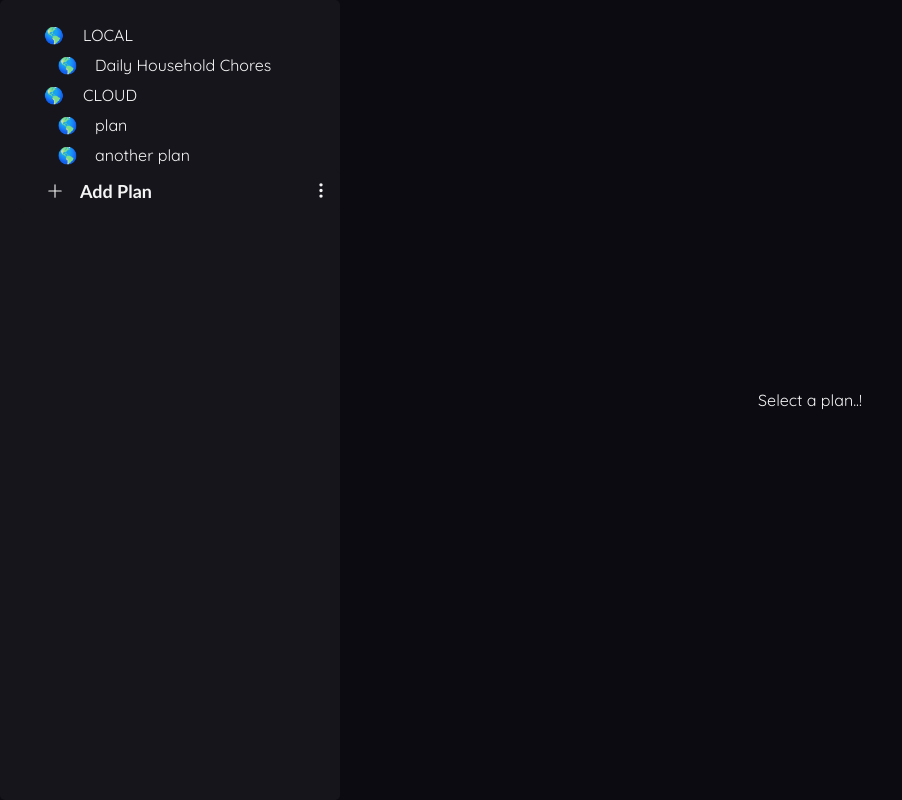
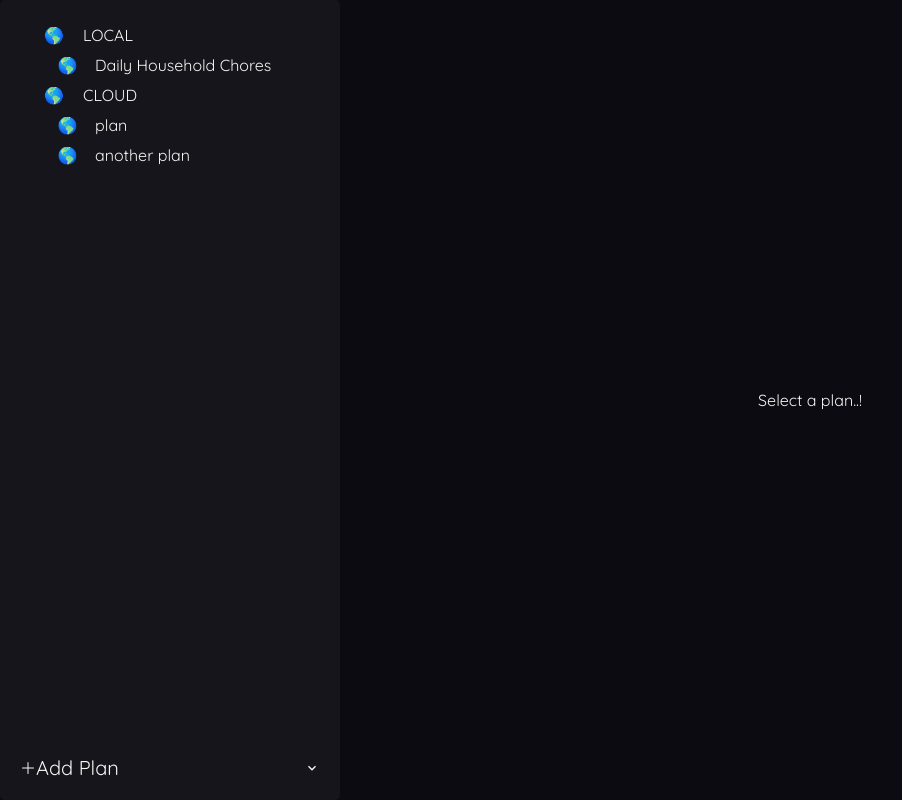
Before and after one commit to xk2102/rhoam-tasks, a React (Create React App) app: page / in a window 1280 px wide. Shown: the whole page, without its empty margins (0-902 px from the left). Built offline with nearby package versions, Linux system fonts and the light colour scheme.

Commit message:
added addPlan

```diff
--- /dev/null
+++ b/src/components/AddPlan.module.css
@@ -0,0 +1,152 @@
+.addPlan {
+  /* BORDER */
+  /* border: 2px solid; */
+  border-radius: 5px;
+  /* SIZE */
+  /* width: 100%; */
+  /* DISPLAY */
+  display: flex;
+  flex-direction: column;
+  justify-content: center;
+  align-items: center;
+  /* MARGIN, PADDING */
+  /* padding: 10px; */
+}
+
+.addPlan > .header {
+  /* BORDER */
+  /* border: 2px solid; */
+  border-radius: 5px;
+  /* DISPLAY */
+  display: flex;
+  flex-direction: row;
+  justify-content: space-between;
+  /* SIZE */
+  width: 100%;
+}
+
+.addPlan > .header > .image {
+  /* BORDER */
+  /* border: 2px solid; */
+  border-radius: 5px;
+  /* DISPLAY */
+  display: flex;
+  flex-direction: column;
+  justify-content: center;
+  align-items: center;
+  /* FONTS */
+  /* font-size: 20px; */
+}
+
+.addPlan > .header > .label {
+  flex: 1;
+  /* BORDER */
+  /* border: 2px solid; */
+  border-radius: 5px;
+  /* DISPLAY */
+  display: flex;
+  flex-direction: column;
+  justify-content: center;
+  /* align-items: center; */
+  /* FONTS */
+  font-size: 20px;
+}
+
+.addPlan > .content {
+  /* BORDER */
+  /* border: 2px solid; */
+  border-radius: 5px;
+  /* DISPLAY */
+  display: flex;
+  flex-direction: column;
+  justify-content: center;
+  /* align-items: center; */
+  /* SIZE */
+  width: 100%;
+}
+
+.addPlan > .content > .colors {
+  /* BORDER */
+  /* border: 2px solid; */
+  border-radius: 5px;
+  /* DISPLAY */
+  display: flex;
+  flex-direction: row;
+  justify-content: flex-start;
+  align-items: center;
+  /* MARGIN, PADDING */
+  padding: 20px;
+  flex-wrap: wrap;
+}
+
+.addPlan > .content > .colors > .color {
+  /* SIZE */
+  height: 20px;
+  width: 20px;
+  /* BORDER */
+  /* border: 2px solid; */
+  border-radius: 10px;
+  /* MARGIN, PADDING */
+  margin-right: 2px;
+}
+.addPlan > .content > .colors > .color.selected {
+  /* BORDER */
+  border: 2px solid;
+}
+
+.addPlan > .content > form {
+  /* DISPLAY */
+  display: flex;
+  /* MARGIN, PADDING */
+  padding: 10px;
+}
+
+.addPlan > .content > form > input {
+  /* SIZE */
+  width: 100%;
+  /* COLORS */
+  background-color: #0b0b11;
+  color: inherit;
+  /* FONTS */
+  font-family: inherit;
+  font-weight: 500;
+  font-size: 16px;
+  /* BORDER */
+  border: 2px solid #15151b;
+  border-radius: 5px;
+  /* MARGIN, PADDING */
+  padding: 10px;
+}
+
+.addPlan > .content > .actions {
+  /* DISPLAY */
+  display: flex;
+  flex-direction: row;
+  justify-content: center;
+  align-items: center;
+  /* MARGIN, PADDING */
+  padding: 10px;
+}
+
+.addPlan > .content > .actions > button {
+  /* SIZE */
+  flex: 1;
+  /* MARGIN, PADDING */
+  padding: 10px;
+  margin: 2px;
+  /* COLORS */
+  background-color: #1d2836;
+  color: inherit;
+  /* BORDER */
+  border: 0px solid;
+  border-radius: 5px;
+  /* FONTS */
+  font-family: inherit;
+  font-weight: 600;
+  font-size: 16px;
+}
+
+.addPlan > .content > .actions > button:hover {
+  /* COLORS */
+  background-color: #28374b;
+}
--- /dev/null
+++ b/src/components/AddPlan.tsx
@@ -0,0 +1,39 @@
+import { useState } from "react";
+import { BsPlusLg } from "react-icons/bs";
+import { GoKebabVertical } from "react-icons/go";
+import { MdExpandMore, MdExpandLess } from "react-icons/md";
+import styles from "./AddPlan.module.css";
+
+export default function AddPlan() {
+  const [addPlanExpand, setAddPlanExpand] = useState(false);
+  const COLORS = ["#3689e6", "#28bca3", "#68b723", "#f9c440", "#ffa154", "#ed5353", "#de3e80", "#a56de2", "#8a715e", "#667885"];
+  return (
+    <div className={styles.addPlan}>
+      {addPlanExpand && (
+        <div className={`animate ${styles.content}`}>
+          <div className={styles.actions}>
+            <button>RESET</button>
+            <button>ADD</button>
+          </div>
+
+          <form>
+            <input placeholder="Plan name..."></input>
+          </form>
+          <div className={styles.colors}>
+            {COLORS.map((color, index) => (
+              <div key={index} className={styles.color} style={{ backgroundColor: color }}></div>
+            ))}
+          </div>
+        </div>
+      )}
+
+      <div className={styles.header} onClick={() => setAddPlanExpand(!addPlanExpand)}>
+        <div className={styles.image}>
+          <BsPlusLg />
+        </div>
+        <div className={styles.label}>Add Plan</div>
+        <div className={styles.image}>{addPlanExpand ? <MdExpandLess /> : <MdExpandMore />}</div>
+      </div>
+    </div>
+  );
+}
--- a/src/components/BoxLeft.module.css
+++ b/src/components/BoxLeft.module.css
@@ -12,6 +12,9 @@
   background-color: #15151b;
   /* DISPLAY */
   flex: 1;
+  display: flex;
+  flex-direction: column;
+  justify-content: space-between;
   /* MARGIN, PADDING */
   padding: 20px;
 }
@@ -93,61 +96,3 @@
 /* ------------------ */
 /* ----BUTTONS------------- */
 /* ------------------ */
-
-.addPlanButton {
-  /* SIZE */
-  width: 100%;
-  /* BORDER */
-  border: 0px;
-  border-radius: 5px;
-  /* COLORS */
-  background-color: #15151b;
-  color: whitesmoke;
-  /* DISPLAY */
-  display: flex;
-  flex-direction: row;
-  align-items: center;
-  /* MARGIN, PADDING */
-  padding: 10px;
-  /* FONTS */
-  text-align: left;
-  font-family: "Trebuchet MS", "Lucida Sans Unicode", "Lucida Grande", "Lucida Sans", Arial, sans-serif;
-  font-weight: 600;
-  font-size: 18px;
-  /* OTHER */
-  cursor: pointer;
-}
-
-.addPlanButton > .image {
-  /* BORDER */
-  /* border: 2px solid; */
-  /* DISPLAY */
-  flex: 1;
-  display: flex;
-  flex-direction: row;
-  align-items: center;
-  justify-content: center;
-  /* MARGIN, PADDING */
-}
-.addPlanButton > .label {
-  /* BORDER */
-  /* border: 2px solid; */
-  /* DISPLAY */
-  flex: 4;
-}
-.addPlanButton > .config {
-  /* BORDER */
-  /* border: 2px solid; */
-  /* DISPLAY */
-  flex: 1;
-  display: flex;
-  flex-direction: row;
-  align-items: center;
-  justify-content: flex-end;
-}
-
-.addPlanButton:hover {
-  /* COLORS */
-  background-color: #1d2836;
-  padding: 6px;
-}
--- a/src/components/BoxLeft.tsx
+++ b/src/components/BoxLeft.tsx
@@ -1,9 +1,8 @@
 import styles from "./BoxLeft.module.css";
 import { plan } from "../modules/types";
-import { BsPlusLg } from "react-icons/bs";
-import { GoKebabVertical } from "react-icons/go";
-import { useContext } from "react";
+import { useContext, useState } from "react";
 import { Global } from "../contexts/Global";
+import AddPlan from "./AddPlan";
 
 function BoxLeft() {
   // --------------------------------------------------------------
@@ -25,6 +24,7 @@ function BoxLeft() {
   // --------------------------------------------------------------
   return (
     <div className={styles.BoxLeft}>
+      <div className={styles.top}>
         <div className={styles.category}>
           <div className={styles.image}>🌎</div>
           <div className={styles.label}>LOCAL</div>
@@ -48,15 +48,9 @@ function BoxLeft() {
           <div className={styles.image}>🌎</div>
           <div className={styles.label}>another plan</div>
         </div>
-
-      <div className={styles.addPlanButton}>
-        <div className={styles.image}>
-          <BsPlusLg />
       </div>
-        <div className={styles.label}>Add Plan</div>
-        <div className={styles.config}>
-          <GoKebabVertical />
-        </div>
+      <div className={styles.bottom}>
+        <AddPlan />
       </div>
     </div>
   );
--- a/src/components/BoxRight.module.css
+++ b/src/components/BoxRight.module.css
@@ -93,13 +93,13 @@
   /* border: 2px solid; */
   border-radius: 5px;
   /* SIZE */
-  width: 300px;
-  height: 200px;
+  width: 400px;
+  height: 300px;
   /* POSITION */
   position: absolute;
   z-index: 1;
-  top: 0px;
-  left: -150px;
+  top: 50px;
+  /* left: -150px; */
   /* COLORS */
   background-color: #1d2836;
 }
--- a/src/components/Plan.tsx
+++ b/src/components/Plan.tsx
@@ -11,6 +11,7 @@ import { GoKebabVertical } from "react-icons/go";
 type PlanProps = {
   selectedPlan: plan;
 };
+
 // --------------------------------------------------------------
 // --RFC---------------------------------------------------------
 // --------------------------------------------------------------
--- a/src/contexts/Global.tsx
+++ b/src/contexts/Global.tsx
@@ -37,10 +37,10 @@ export const GlobalProvider = ({ children }: GlobalProviderProps) => {
   // ---------------------------------------------
   // --FUNCTIONS----------------------------------
   // ---------------------------------------------
-  function addTaskToAPlan(selectedListName: string, taskDescription: string): void {
+  function addTaskToAPlan(selectedPlanId: string, taskDescription: string): void {
     let _plans: plan[] = plans;
     _plans.forEach((obj) => {
-      if (obj.name === selectedListName) {
+      if (obj.id === selectedPlanId) {
         obj.tasks.push({ id: uid(), description: taskDescription, due: "datetime", completed: false });
       }
     });
```
Lines whose indentation alone changed are shown as unchanged.
